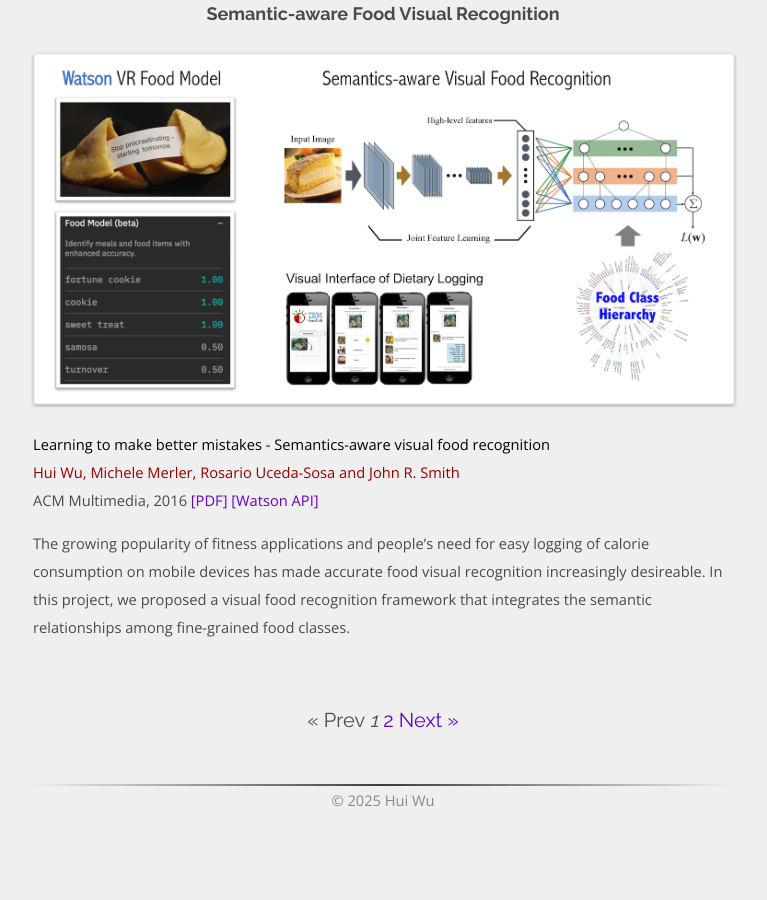
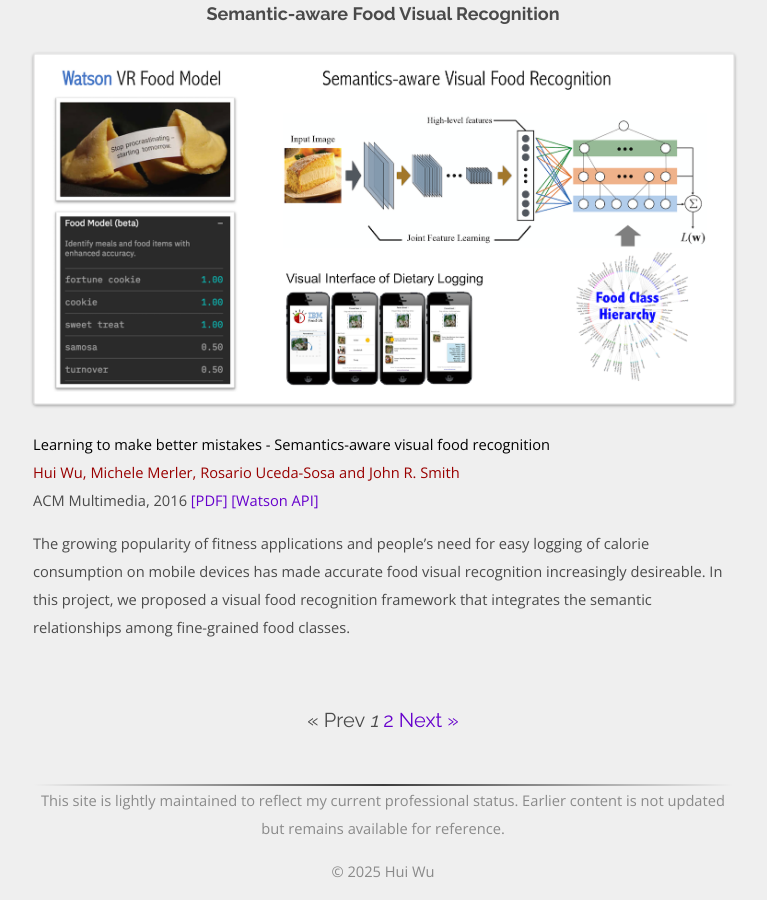
Before and after one commit to spacew/spacew.github.io, a Jekyll site: the page built from index.html, in a window 1280 px wide and 900 px high, scrolled down 2915 px. Shown: the whole window, without its empty margins (257-1024 px from the left). Built offline with Jekyll 4.4.1, drawn with Linux system fonts in a browser that asks for light colours; the list of posts is cut into pages by our own code; before the commit the page ends 3744 px from its top, so only the background shows below that.

Commit message:
Update footer.html

```diff
--- a/_includes/footer.html
+++ b/_includes/footer.html
@@ -4,5 +4,6 @@
         <h2><a href="{{ site.baseurl }}/">Home</a></h2>
     {% endif %}
     <div class="divider"></div>
+    <p> This site is lightly maintained to reflect my current professional status. Earlier content is not updated but remains available for reference.</p>
     <p>&copy; 2025 Hui Wu</p>
 </footer>
```
